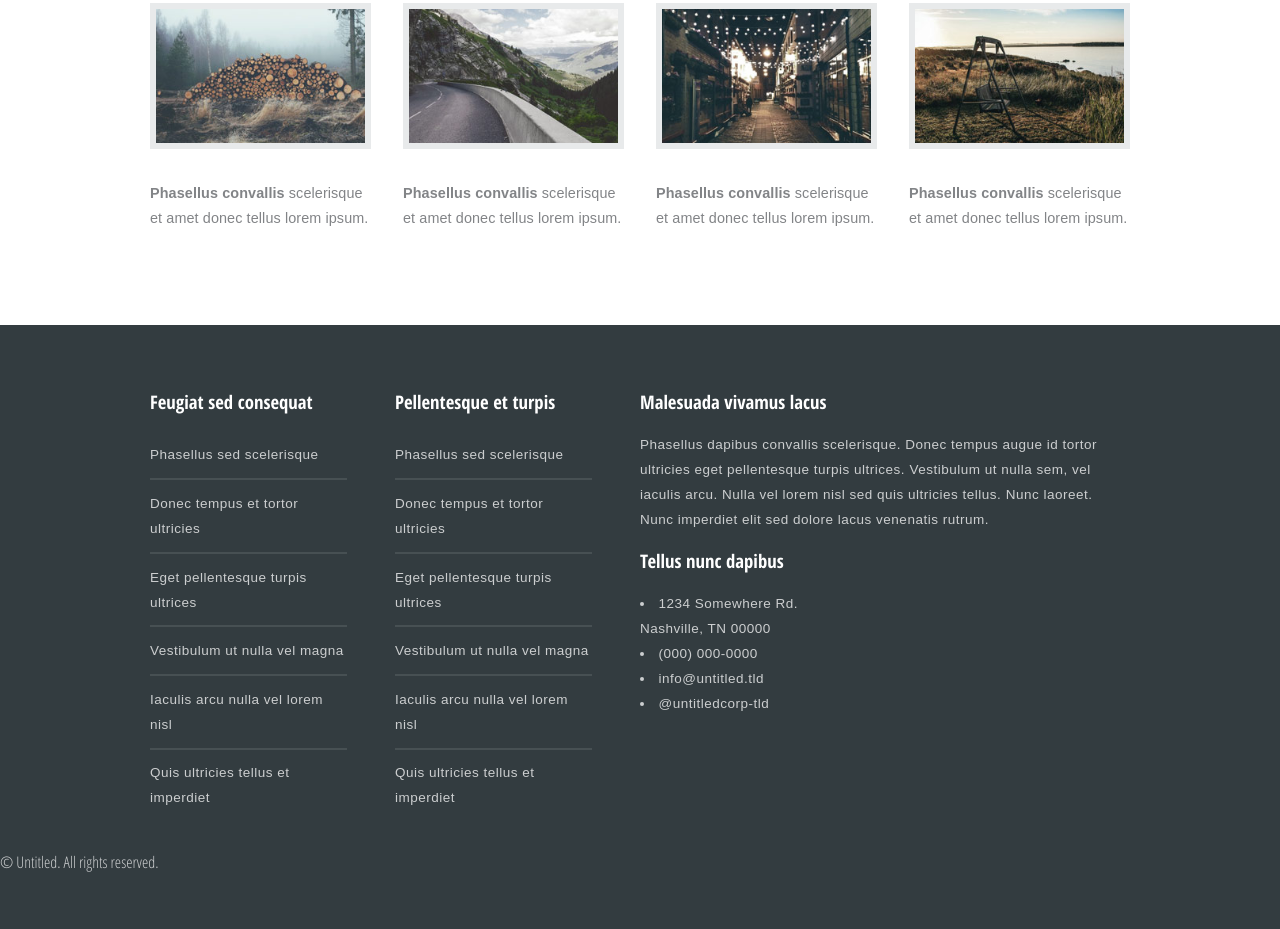
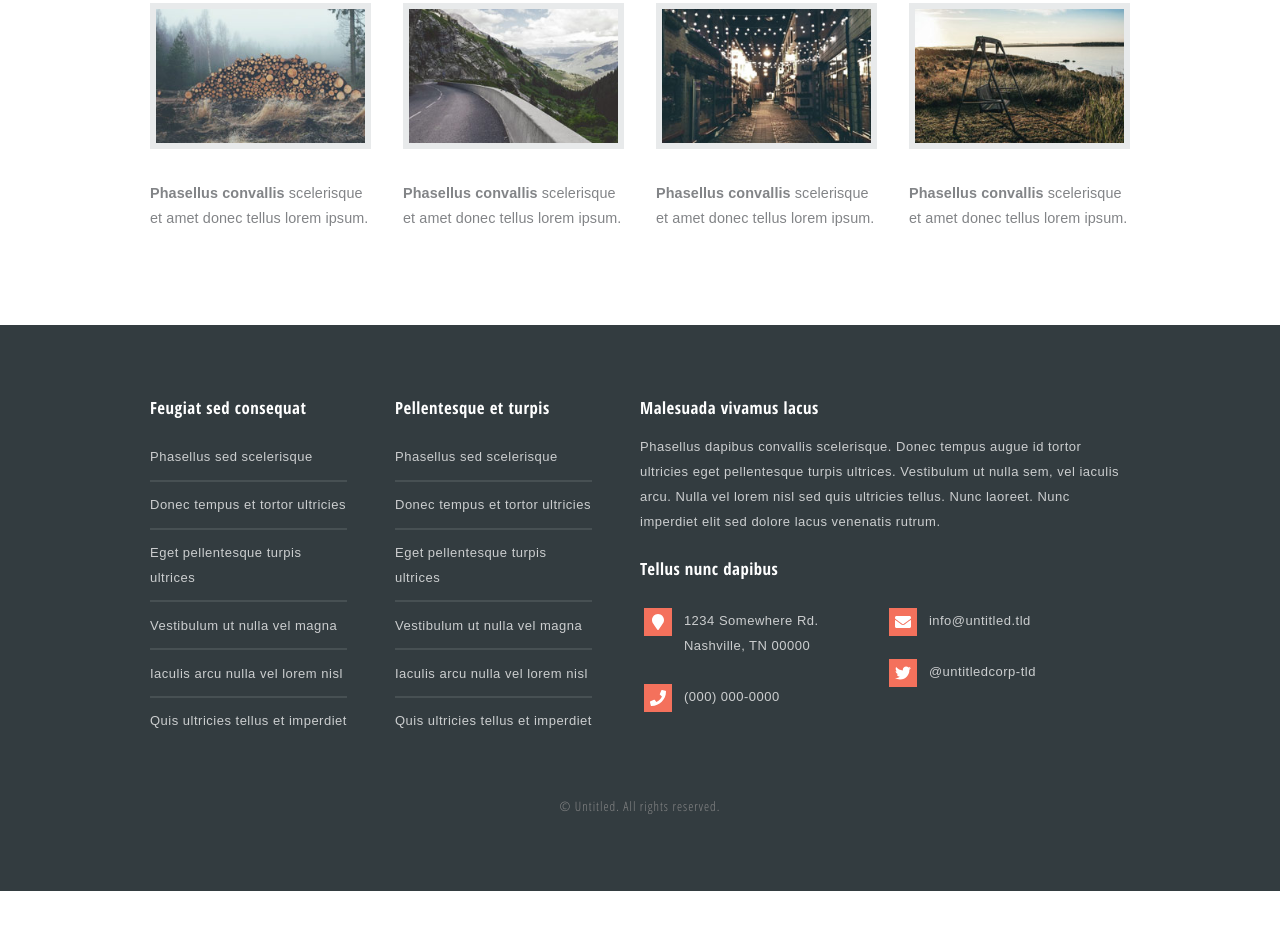
Before and after one commit to LucasLombardo/psd-to-react, a Gatsby site: page /latitude in a window 1280 px wide. Shown: the part 2434-3363 px from the top of the page. After the commit the page ends 3325 px from the top, so only its background shows below. Built offline with nearby package versions, Linux system fonts and the light colour scheme; Gatsby itself is replaced by a stand-in of ours.

Commit message:
adds footer icons

```diff
--- a/package.json
+++ b/package.json
@@ -5,6 +5,7 @@
   "author": "Kyle Mathews <mathews.kyle@gmail.com>",
   "dependencies": {
     "@fortawesome/fontawesome-svg-core": "^1.2.12",
+    "@fortawesome/free-brands-svg-icons": "^5.6.3",
     "@fortawesome/free-solid-svg-icons": "^5.6.3",
     "@fortawesome/react-fontawesome": "^0.1.3",
     "gatsby": "^2.0.53",
--- a/src/components/latitude/Footer/Footer.js
+++ b/src/components/latitude/Footer/Footer.js
@@ -1,9 +1,17 @@
 import React from 'react'
 import { FontAwesomeIcon } from '@fortawesome/react-fontawesome'
-import { faChartArea, faCog, faFile } from '@fortawesome/free-solid-svg-icons'
+import { library } from '@fortawesome/fontawesome-svg-core'
+import {
+  faMapMarker,
+  faPhone,
+  faEnvelope,
+} from '@fortawesome/free-solid-svg-icons'
+import { fab } from '@fortawesome/free-brands-svg-icons'
 import NavList from '../NavList/NavList'
 import Container from '../Container/Container'
 import './Footer.scss'
+
+library.add(fab)
 
 const navItems = [
   { text: 'Phasellus sed scelerisque', href: '#' },
@@ -30,22 +38,34 @@ const Footer = () => (
           laoreet. Nunc imperdiet elit sed dolore lacus venenatis rutrum.
         </p>
         <h3>Tellus nunc dapibus</h3>
-        <div>
+        <address>
           <div>
             <li>
-              1234 Somewhere Rd. <br />
-              Nashville, TN 00000
+              <FontAwesomeIcon icon={faMapMarker} />
+              <a href="https://goo.gl/maps/RJ4Cnj8jtS62">
+                1234 Somewhere Rd. <br />
+                Nashville, TN 00000
+              </a>
             </li>
-            <li>(000) 000-0000</li>
+            <li>
+              <FontAwesomeIcon icon={faPhone} />
+              <a href="tel:1-000-000-000">(000) 000-0000</a>
+            </li>
           </div>
           <div>
-            <li>info@untitled.tld</li>
-            <li>@untitledcorp-tld</li>
+            <li>
+              <FontAwesomeIcon icon={faEnvelope} />
+              <a href="mailto:info@untitled.tld">info@untitled.tld</a>
+            </li>
+            <li>
+              <FontAwesomeIcon icon={['fab', 'twitter']} />
+              <a href="https://twitter.com/">@untitledcorp-tld</a>
+            </li>
           </div>
-        </div>
+        </address>
       </div>
     </Container>
-    <p>© Untitled. All rights reserved.</p>
+    <p className="copyright">© Untitled. All rights reserved.</p>
   </div>
 )
 
--- a/src/components/latitude/Footer/Footer.scss
+++ b/src/components/latitude/Footer/Footer.scss
@@ -1,7 +1,7 @@
 #Footer {
   background: #333c40;
   color: #cccecf;
-  padding: 3em 0;
+  padding: 3em 0 4em 0;
   .Container {
     display: flex;
     & > div {
@@ -16,19 +16,62 @@
     }
     h3 {
       color: #fff;
+      font-weight: 600;
+      letter-spacing: 0.5px;
+      font-size: 1.05em;
+      margin-top: 1.5em;
     }
     li,
     p {
       font-family: Arial, Helvetica, sans-serif;
-      font-size: 13.5px;
+      font-size: 13px;
       letter-spacing: 0.5px;
       line-height: 25px;
     }
     a {
       transition: 0.3s;
+      color: inherit;
+      text-decoration: none;
     }
     a:hover {
       color: #f4715c;
     }
+    address {
+      display: flex;
+      font-style: normal;
+      ul {
+        padding: 0;
+      }
+      svg {
+        color: #fff;
+        background-color: #f4715c;
+        width: 16px;
+        height: 16px;
+        padding: 6px;
+        margin-bottom: -5px;
+        margin-right: 15px;
+        top: 0;
+        position: absolute;
+      }
+      li {
+        list-style: none;
+        position: relative;
+        margin: 1em 0.3em 2em 0.3em;
+      }
+      a {
+        display: inline-block;
+        margin-left: 40px;
+      }
+      & > div {
+        flex: 1;
+      }
+    }
+  }
+  .copyright {
+    text-align: center;
+    font-size: 13px;
+    color: #888;
+    letter-spacing: 1px;
+    margin-top: 3em;
   }
 }
```
Also changed, not shown: 1 other file.
